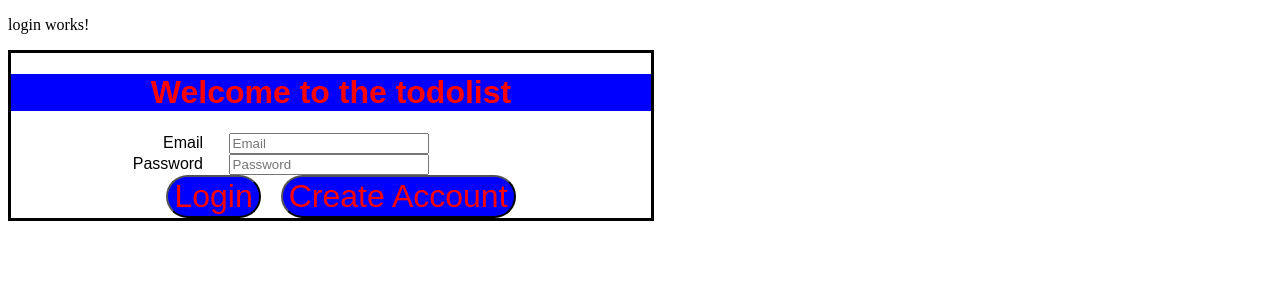
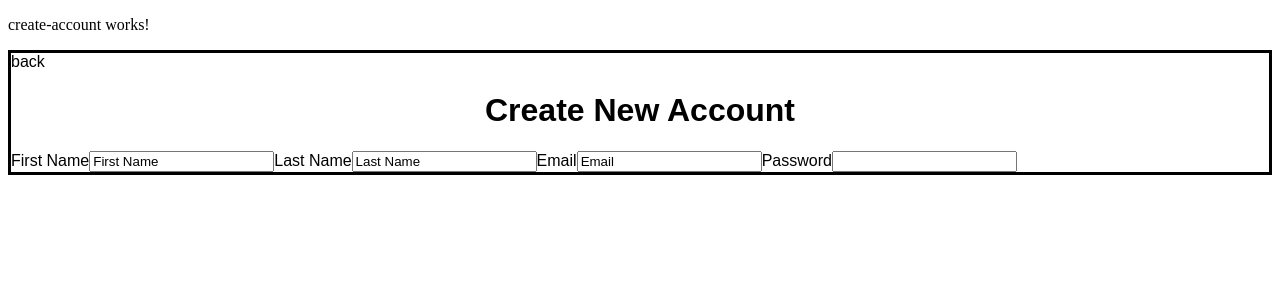
Before and after one commit to tweiss777/toDoListFrontEnd, an Angular app in the folder todoListFrontEnd/: page / in a window 1280 px wide. Shown: the top 300 px of the page. Built offline with nearby package versions, Linux system fonts and the light colour scheme.

Commit message:
styling create account form

```diff
--- a/todoListFrontEnd/src/app/app.component.html
+++ b/todoListFrontEnd/src/app/app.component.html
@@ -1,3 +1,4 @@
 
-<app-login></app-login>
+<!-- <app-login></app-login> -->
+<app-create-account></app-create-account>
 <router-outlet></router-outlet>
--- a/todoListFrontEnd/src/app/create-account/create-account.component.css
+++ b/todoListFrontEnd/src/app/create-account/create-account.component.css
@@ -0,0 +1,8 @@
+.create-account-container{
+    font-family: Arial, Helvetica, sans-serif;
+    border-style: solid;
+}
+.create-account-container h1{
+    text-align: center;
+
+}
--- a/todoListFrontEnd/src/app/create-account/create-account.component.html
+++ b/todoListFrontEnd/src/app/create-account/create-account.component.html
@@ -1 +1,14 @@
 <p>create-account works!</p>
+<div class="create-account-container">
+    <!-- you need to add angular routing -->
+    <a >back</a>
+    <h1>Create New Account</h1>
+    <label>First Name</label>
+    <input type="text" value="First Name" />
+    <label>Last Name</label>
+    <input type="text" value="Last Name" />
+    <label>Email</label>
+    <input type="email" value="Email" />
+    <label>Password</label>
+    <input type="password" >
+</div>
--- a/todoListFrontEnd/src/app/create-account/create-account.component.ts
+++ b/todoListFrontEnd/src/app/create-account/create-account.component.ts
@@ -1,4 +1,5 @@
 import { Component, OnInit } from '@angular/core';
+import { Account } from './../models/Account';
 
 @Component({
   selector: 'app-create-account',
```
Also changed, not shown: todoListFrontEnd/src/app/models/Account.ts (added, +7 -0 lines).
